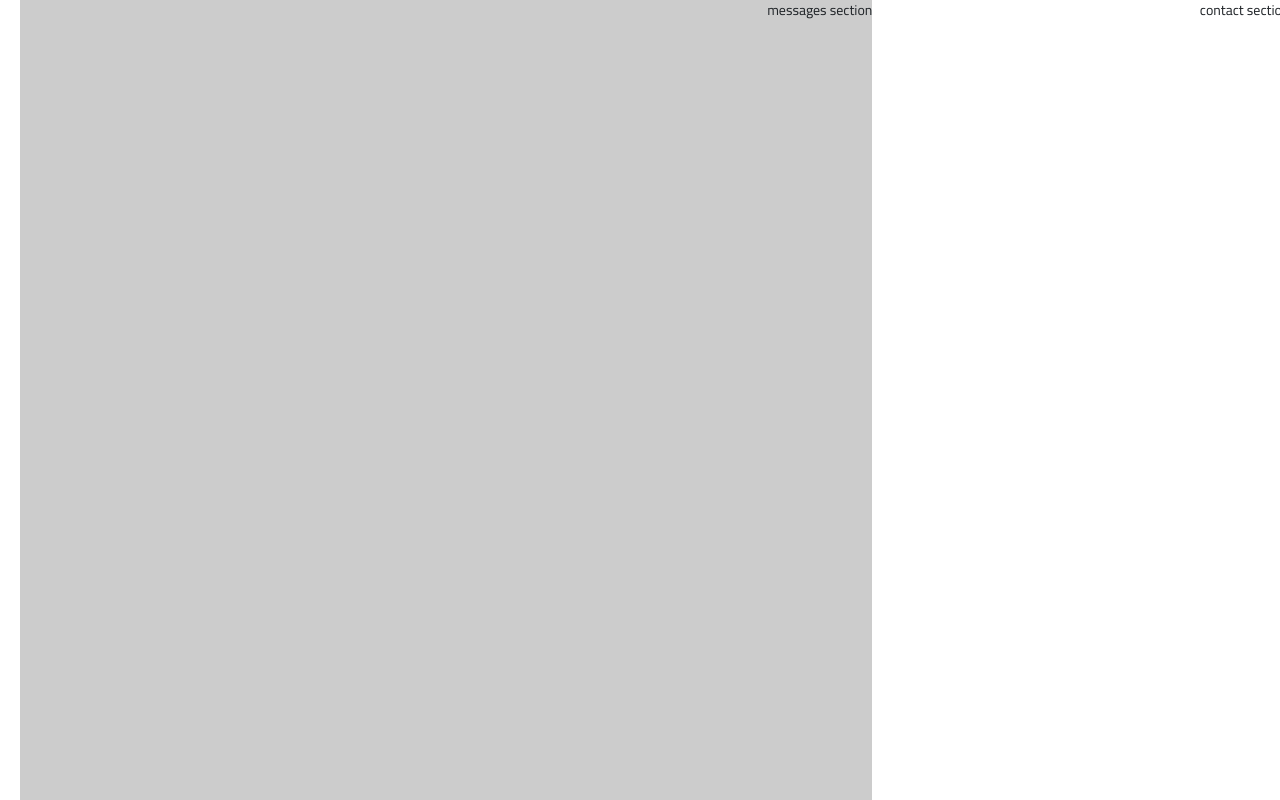
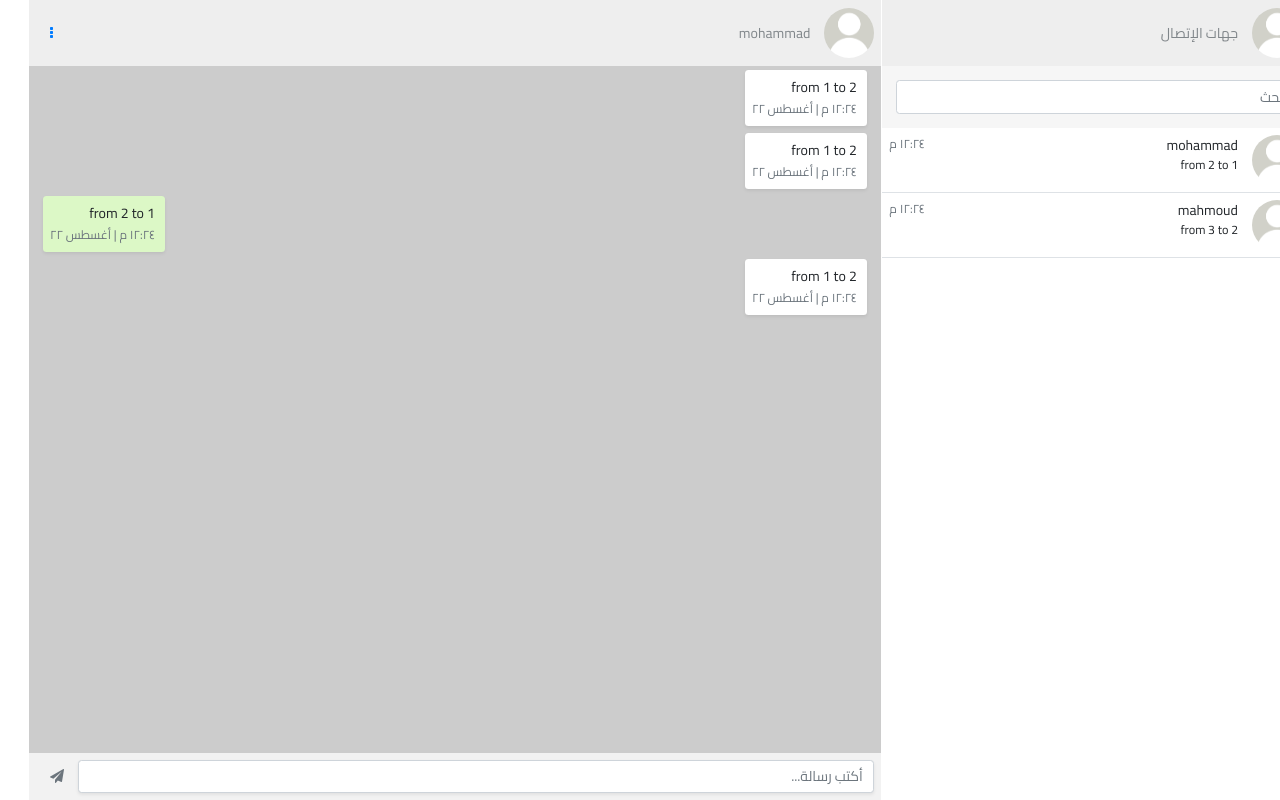
Before and after one commit to zaynab-abdelnabi/chat-app-HangOut, a React (Create React App) app in the folder client/: page / in a window 1280 px wide. Built offline with nearby package versions, Linux system fonts and the light colour scheme; sample sign-in values are in the browser's storage.

Commit message:
chat view

```diff
--- a/client/package.json
+++ b/client/package.json
@@ -7,7 +7,7 @@
     "@testing-library/react": "^11.2.7",
     "@testing-library/user-event": "^12.8.3",
     "axios": "^0.21.1",
-    "bootstrap": "^5.0.1",
+    "bootstrap": "^4.6.0",
     "moment": "^2.29.1",
     "react": "^17.0.2",
     "react-dom": "^17.0.2",
@@ -41,6 +41,5 @@
       "last 1 safari version"
     ]
   },
-
   "proxy": "http://localhost:3001"
 }
--- a/client/src/AppRoute.js
+++ b/client/src/AppRoute.js
@@ -1,4 +1,4 @@
-import React, { Component } from 'react';
+import React from 'react';
 import { Route, Redirect } from 'react-router-dom';
 
 const AppRoute = ({component: Component, can = () => true, redirect, ...rest}) => (
--- a/client/src/Auth.js
+++ b/client/src/Auth.js
@@ -11,6 +11,10 @@ const Auth = {
     },
     auth: () => localStorage.getItem('user') !== null,
     guest: () => localStorage.getItem('user') === null,
+    logout: () => {
+        delete axios.defaults.headers.common['Authorization'];
+        localStorage.removeItem('user');
+    }
 };
 
 export default Auth;
--- /dev/null
+++ b/client/src/components/chat/ChatHeader.js
@@ -0,0 +1,34 @@
+import React from 'react';
+import Auth from 'Auth';
+import {Avatar} from 'components';
+import {Row, DropdownItem, DropdownMenu, DropdownToggle, Nav, UncontrolledDropdown} from 'reactstrap';
+
+const ChatHeader = props => {
+
+    const logout = () => {
+        console.log(props);
+        Auth.logout();
+        props.history.push('/');
+    };
+
+    return (
+        <Row className="heading m-0">
+            <Avatar src={props.contact.avatar} />
+            <div className="text-right">
+                <div>{props.contact ? props.contact.name : ''}</div>
+            </div>
+            <Nav className="mr-auto" navbar>
+                <UncontrolledDropdown>
+                    <DropdownToggle tag="a" className="nav-link">
+                        <i className="fa fa-ellipsis-v" />
+                    </DropdownToggle>
+                    <DropdownMenu>
+                        <DropdownItem onClick={logout}>تسجيل الخروج</DropdownItem>
+                    </DropdownMenu>
+                </UncontrolledDropdown>
+            </Nav>
+        </Row>
+    );
+}
+
+export default ChatHeader;
--- /dev/null
+++ b/client/src/components/chat/Contact.js
@@ -0,0 +1,24 @@
+import Avatar from 'components/Avatar';
+import moment from 'moment';
+import React from 'react';
+
+const Contact = props => (
+    <div className='contact'>
+        <div>
+            <Avatar src={props.contact.avatar} />
+        </div>
+        <div className="w-50">
+            <div className="name">{props.contact.name}</div>
+            <div className="small last-message">
+                {props.message ? props.message.content : 'انقر هنا لبدء المحادثة' }
+            </div>
+        </div>
+        <div className="flex-grow-1 text-left">
+            <div className="small text-muted">
+                {props.message ? moment(props.message.date).format("hh:mm a") : '' }
+            </div>
+        </div>
+    </div>
+);
+
+export default Contact;
--- /dev/null
+++ b/client/src/components/chat/ContactHeader.js
@@ -0,0 +1,12 @@
+import {Avatar} from 'components';
+import React from 'react';
+import { Row } from 'reactstrap';
+
+const ContactHeader = props => (
+    <Row className='heading' >
+        <Avatar />
+        <div>جهات الإتصال</div>
+    </Row>
+);
+
+export default ContactHeader;
--- /dev/null
+++ b/client/src/components/chat/Contacts.js
@@ -0,0 +1,36 @@
+import React from 'react';
+import { Contact } from 'components';
+import { Row, Input } from 'reactstrap';
+
+class Contacts extends React.Component {
+
+    state = { search: '' }
+
+    onSearch = e => this.setState({ search: e.target.value })
+
+    render() {
+        return (
+            <div className="list">
+                <Row className="search">
+                    <Input onChange={this.onSearch} placeholder="بحث" />
+                </Row>
+                <Row id="contacts">
+                    {this.props.contacts.map((contact, index) => this.renderContact(contact, index))}
+                </Row>
+            </div>
+        );
+    }
+
+    renderContact = (contact, index) => {
+        if(!contact.name.includes(this.state.search)) return;
+        let messages = this.props.messages.filter(e => e.sender === contact.id || e.reciever === contact.id);
+        let lastMessage = messages[messages.length - 1];
+        return (
+            <div className='w-100' key={index} onClick={this.props.onChatNavigate.bind(this,contact)} >
+                <Contact contact={contact} message={lastMessage} />
+            </div>
+        );
+    }
+}
+
+export default Contacts;
--- /dev/null
+++ b/client/src/components/chat/Message.js
@@ -0,0 +1,18 @@
+import React from 'react';
+import moment from 'moment';
+
+const Message = props => (
+
+    <div className={props.message.outgoing ? 'message-item' : 'message-item incoming'}>
+        <div className="d-flex flex-row">
+            <div className="body m-1 mr-2">
+                <div>{props.message.content}</div>
+                <span className="small text-muted">
+                    {moment(props.message.date).format("hh:mm a | MMM D")}
+                </span>
+            </div>
+        </div>
+    </div>
+);
+
+export default Message;
--- /dev/null
+++ b/client/src/components/chat/MessageForm.js
@@ -0,0 +1,24 @@
+import React from 'react';
+import { Input } from 'reactstrap';
+
+class MessageForm extends React.Component{
+    state ={
+        message: ''
+    };
+
+    onChange = e => this.setState({message: e.target.value});
+
+    onSend = e => this.setState({message:''});
+
+    render () {
+        return (
+            <div id="send-message">
+                <Input type="textarea" rows="1" onChange={this.onChange} value={this.state.message} placeholder="أكتب رسالة..." />
+                <i className="fa fa-send text-muted px-3 send" onClick={this.onSend} />
+            </div>
+        );
+    };
+
+}
+
+export default MessageForm;
--- /dev/null
+++ b/client/src/components/chat/Messages.js
@@ -0,0 +1,21 @@
+import React from 'react';
+import Message from './Message';
+
+class Messages extends React.Component{
+    render(){
+        return (
+            <div id="messages">
+                {this.props.messages.map((message, index) => this.renderMessage(message, index))}
+            </div>
+        );
+    }
+
+    renderMessage = (message, index) => {
+        message.outgoing = message.recevier !== this.props.user.id;
+        return(
+            <Message key={index} message={message} />
+        );
+    }
+}
+
+export default Messages;
--- a/client/src/components/index.js
+++ b/client/src/components/index.js
@@ -1,5 +1,12 @@
 import Error from './Error';
+import Avatar from './Avatar';
+import ContactHeader from './chat/ContactHeader';
+import Contact from './chat/Contact';
+import Contacts from './chat/Contacts';
+import ChatHeader from './chat/ChatHeader';
+import Messages from './chat/Messages';
+import MessageForm from './chat/MessageForm';
 
 export {
-    Error
+    Error,Avatar, ContactHeader, Contact, Contacts,ChatHeader, Messages, MessageForm
 };
--- a/client/src/views/Chat.js
+++ b/client/src/views/Chat.js
@@ -1,19 +1,69 @@
+import { ChatHeader, ContactHeader, Contacts, Messages ,MessageForm } from 'components';
 import React from 'react';
-import {Row} from 'reactstrap';
+import { Row } from 'reactstrap';
 
 class Chat extends React.Component {
+
+    state = {
+
+        user: { id: "1", name:"ibrahim" },
+        messages: [
+            { sender: "1", recevier: "2", content: "from 1 to 2" },
+
+            { sender: "3", recevier: "2", content: "from 3 to 2" },
+
+            { sender: "3", recevier: "1", content: "from 3 to 1" },
+
+            { sender: "1", recevier: "2", content: "from 1 to 2" },
+
+            { sender: "3", recevier: "1", content: "from 3 to 1" },
+
+            { sender: "1", recevier: "3", content: "from 1 to 3" },
+
+            { sender: "2", recevier: "1", content: "from 2 to 1" },
+
+            { sender: "1", recevier: "2", content: "from 1 to 2" },
+
+            { sender: "3", recevier: "2", content: "from 3 to 2" }
+        ],
+        contacts: [
+            {id:"2", name:"mohammad"},
+            {id:"3", name:"mahmoud"},
+        ],
+        contact: {id:"2", name:"mohammad"},
+    }
+
+    onChatNavigate = contact => {
+        this.setState({contact});
+    }
+
     render() {
+
         return (
             <Row className="h-100">
                 <div id="contacts-section" className="col-6 col-md-4">
-                   contact section
+                    <ContactHeader />
+                    <Contacts
+                        contacts={this.state.contacts}
+                        messages={this.state.messages}
+                        onChatNavigate={this.onChatNavigate}
+                    />
                 </div>
                 <div id="messages-section" className="col-6 col-md-8">
-                    messages section
+                    <ChatHeader contact={this.state.contact} />
+                    {this.renderChat()}
+                    <MessageForm />
                 </div>
             </Row>
         );
     }
+
+    renderChat = () => {
+        const {contact, user } = this.state;
+        if(!contact) return;
+        let messages = this.state.messages.filter(e => (e.sender === contact.id && e.recevier === user.id) || (e.recevier === contact.id && e.sender === user.id));
+        return <Messages user={user} messages={messages} /> ;
+    }
 }
 
 export default Chat;
```
Lines whose indentation alone changed are shown as unchanged.
